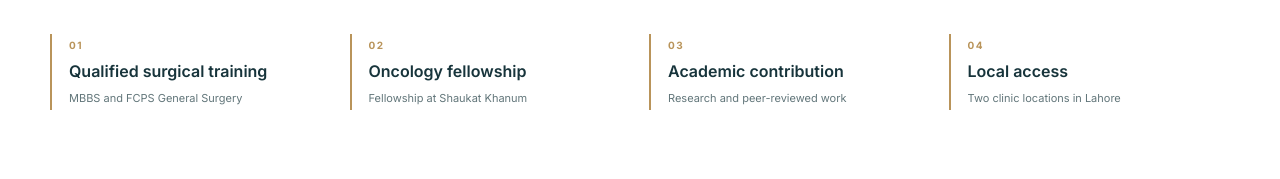
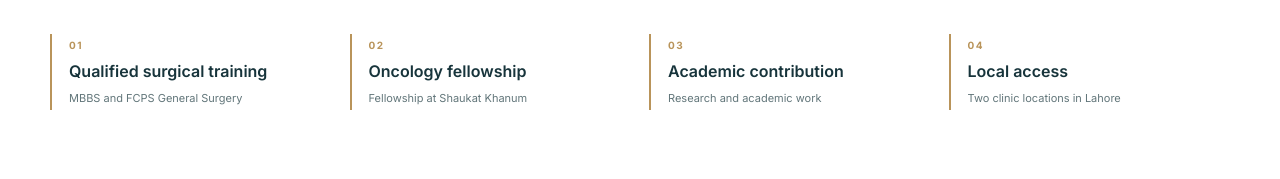
Before and after one commit to franklinctapley-del1122/Drzaintayyababbas, a Next.js app: page / in a window 1280 px wide. Shown: the part 1012-1191 px from the top of the page. Built offline with nearby package versions, Linux system fonts and the light colour scheme.

Commit message:
Use CV-accurate wording for academic profile

```diff
--- a/app/page.tsx
+++ b/app/page.tsx
@@ -42,7 +42,7 @@ export default function Home(){
   {/* 02 */}
   <section className="credential-strip"><div className="container strip-grid"><div><span>QUALIFICATION</span><strong>MBBS · FCPS General Surgery</strong></div><div><span>FELLOWSHIP</span><strong>Surgical Oncology · SKMCH</strong></div><div><span>LOCATION</span><strong>Lahore, Pakistan</strong></div></div></section>
   {/* 03 */}
-  <section className="section section-white premium-trust"><div className="container trust-row"><div><b>01</b><strong>Qualified surgical training</strong><span>MBBS and FCPS General Surgery</span></div><div><b>02</b><strong>Oncology fellowship</strong><span>Fellowship at Shaukat Khanum</span></div><div><b>03</b><strong>Academic contribution</strong><span>Research and peer-reviewed work</span></div><div><b>04</b><strong>Local access</strong><span>Two clinic locations in Lahore</span></div></div></section>
+  <section className="section section-white premium-trust"><div className="container trust-row"><div><b>01</b><strong>Qualified surgical training</strong><span>MBBS and FCPS General Surgery</span></div><div><b>02</b><strong>Oncology fellowship</strong><span>Fellowship at Shaukat Khanum</span></div><div><b>03</b><strong>Academic contribution</strong><span>Research and academic work</span></div><div><b>04</b><strong>Local access</strong><span>Two clinic locations in Lahore</span></div></div></section>
   {/* 04 */}
   <section className="section section-white"><div className="container intro-grid"><div><div className="eyebrow">A personal approach</div><h2>Good decisions begin with <em>clear conversations.</em></h2></div><div><p className="large-copy">A surgical consultation should help patients understand their condition, the investigations that may be needed and the options worth discussing. This website is designed to make reliable professional and clinic information easier to find.</p><Link className="under-link" href="/about">Read the doctor's profile ↗</Link></div></div></section>
   {/* 05 */}
```
